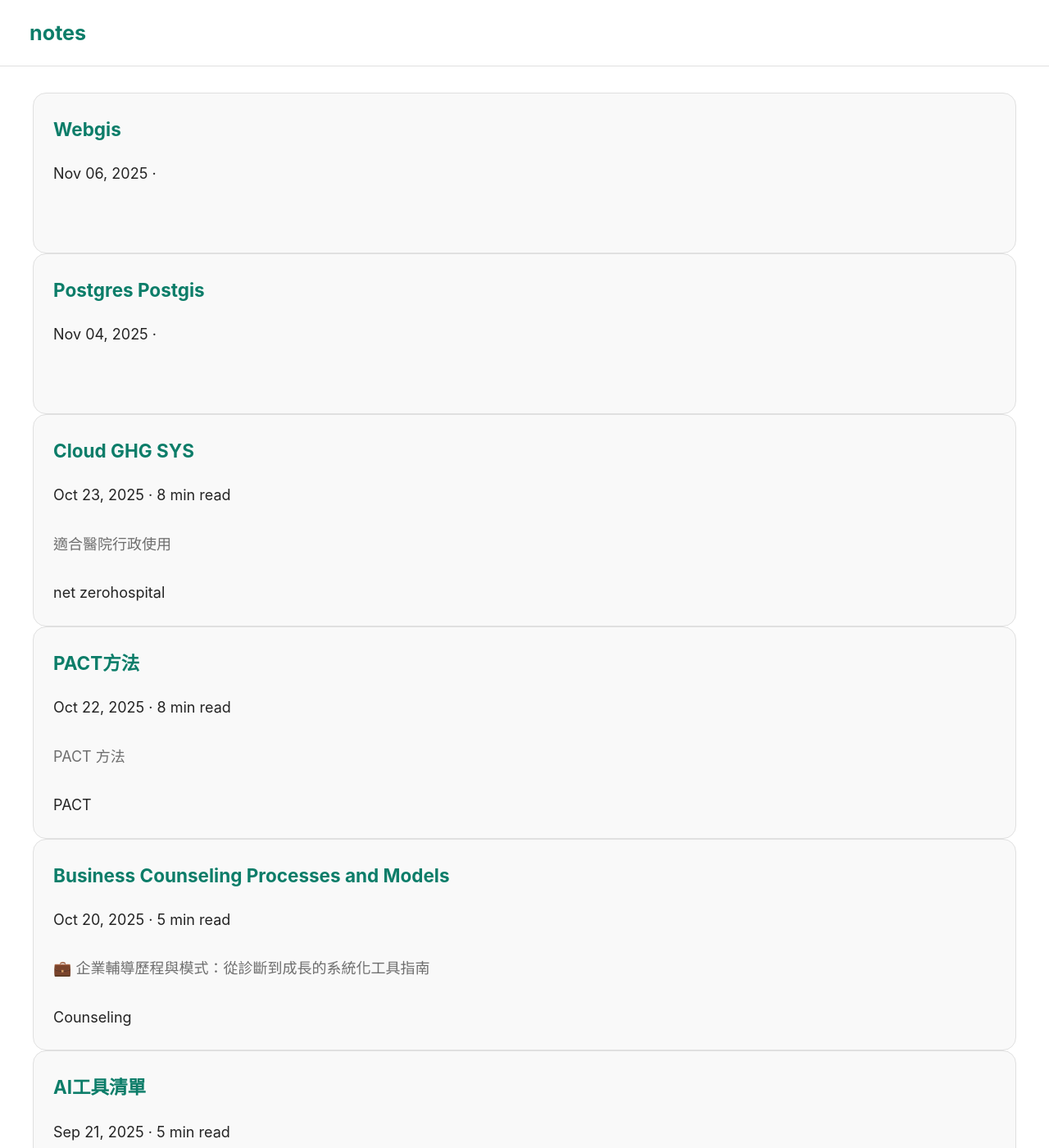
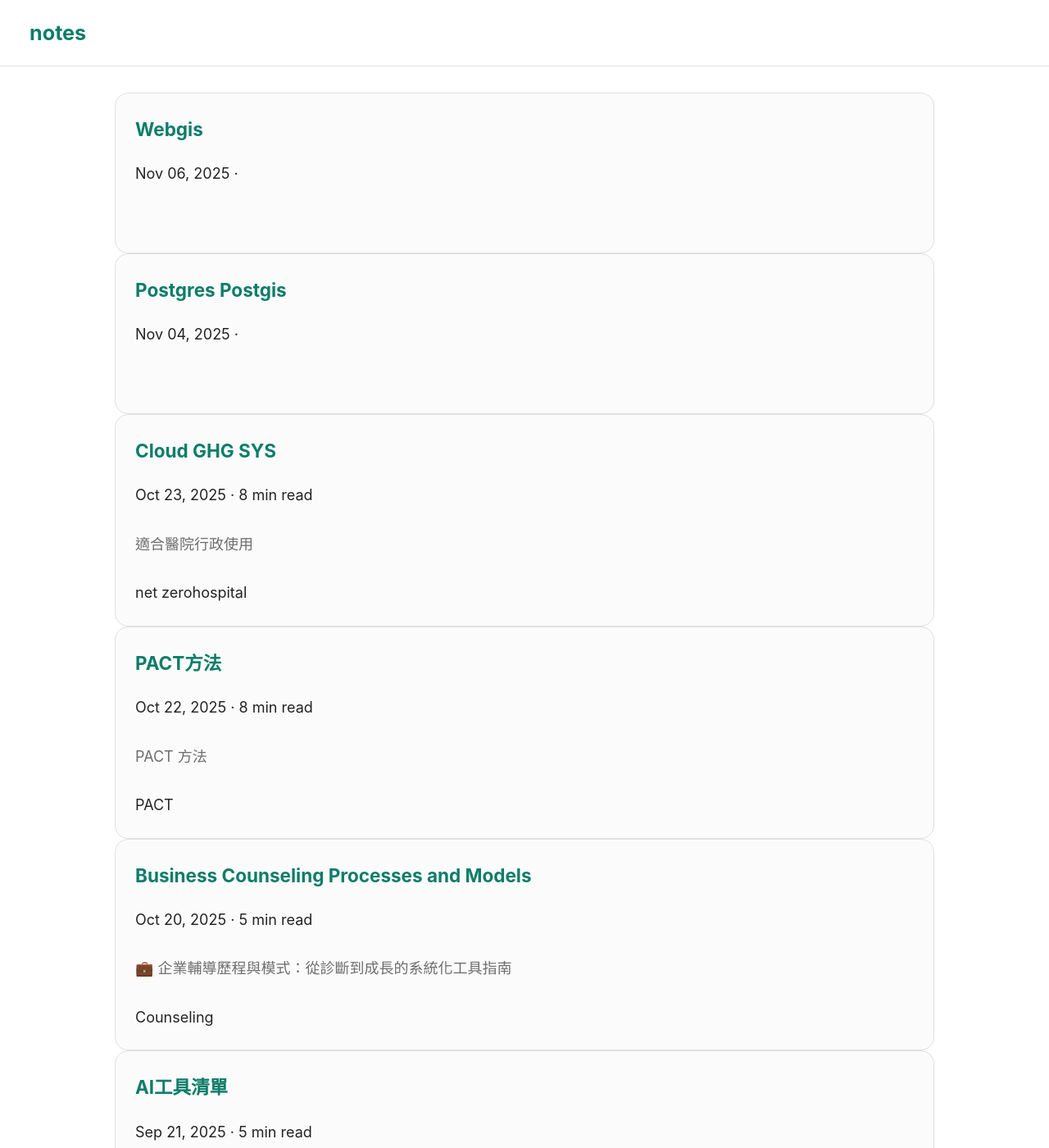
Before and after one commit to linjose/notes, a Jekyll site: the page built from index.html, in a window 1280 px wide and 1400 px high. Shown: the whole window at 82% size. Built offline with Jekyll 4.4.1, drawn with Linux system fonts in a browser that asks for light colours; the list of posts is cut into pages by our own code.

Commit message:
Update style.css

```diff
--- a/assets/css/style.css
+++ b/assets/css/style.css
@@ -3,12 +3,12 @@
   --bg: #ffffff;
   --text: #242424;
   --muted: #6e6e6e;
-  --card: #f9f9f9;
+  --card: #fbfbfb;
   --accent: #0c7d69;
   --border: #e0e0e0;
   --code-bg: #f5f5f5;
   --code-fg: #2d2d2d;
-  --maxw: 1200px;
+  --maxw: 1000px;
   --font-serif: "Inter", "Helvetica Neue", "Segoe UI", Arial, sans-serif, "Georgia", "Merriweather", serif;
   --font-sans: "Inter", "Helvetica Neue", "Segoe UI", Arial, sans-serif;
 }
```
